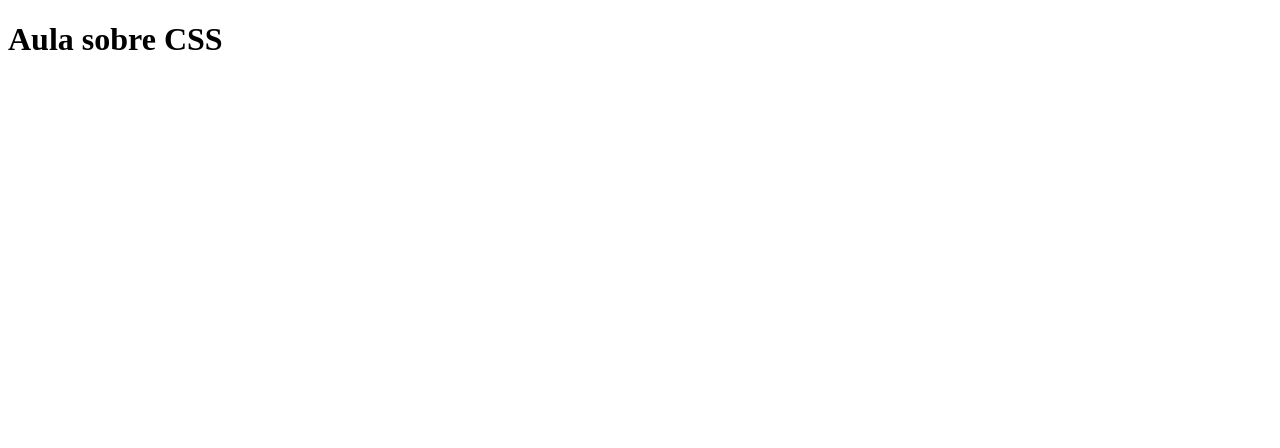
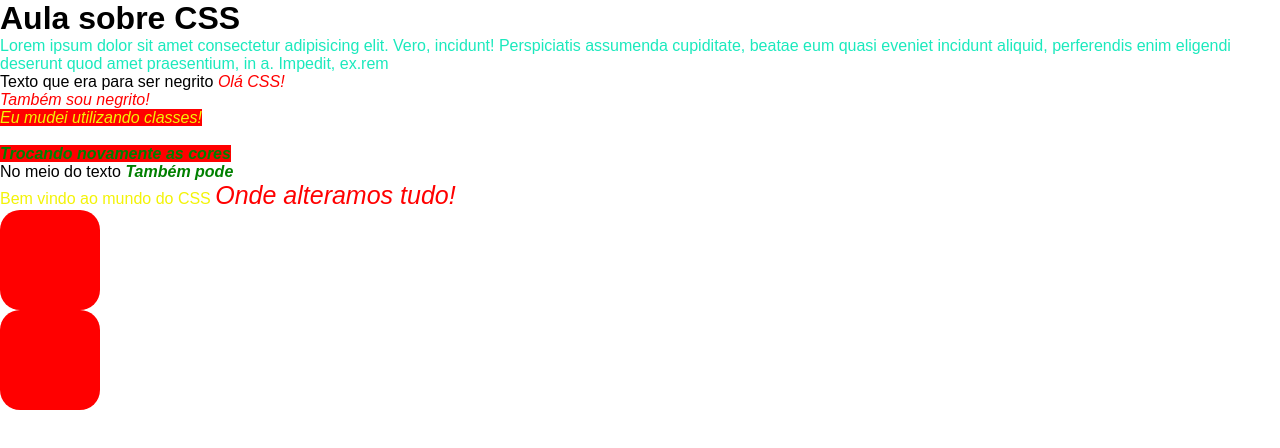
Before and after one commit to Pedrinho012-1/aulasDw, a plain HTML site: page aula3-04-03-css/index.html in a window 1280 px wide. Drawn offline with Linux system fonts and the light colour scheme.

Commit message:
Meu primeiro commit

```diff
--- /dev/null
+++ b/aula3-04-03-css/css/reset.css
@@ -0,0 +1,35 @@
+/*
+Este arquivo limpa o css proprietário do navegador
+*/
+
+/*
+*-> todos os elementos!
+::before -> pseudo elementos que venha antes
+::after -> pseudo elementos que venham depois
+*/
+*,
+*::before,
+*::after{
+    margin: 0;
+    padding: 0;
+    box-sizing: border-box;
+}
+
+html{
+    font-size: 16px;
+}
+
+body{
+    font-family: Arial, Helvetica, sans-serif;
+}
+
+/*
+Daqui em diante, podemos definir css padrões
+para os elementos do HTML
+Ex: a{...}
+*/
+
+a{
+    text-decoration: none;
+    color: inherit; /* Pega a cor do elemento pai */
+}
--- a/aula3-04-03-css/css/style.css
+++ b/aula3-04-03-css/css/style.css
@@ -0,0 +1,7 @@
+.texto-amarelo{
+    color: rgb(243, 243, 7)
+}
+
+.texto-verde{
+    font-weight: 900;
+}
--- a/aula3-04-03-css/index.html
+++ b/aula3-04-03-css/index.html
@@ -3,9 +3,93 @@
 <head>
     <title>CSS</title>
     <meta charset="UTF-8">
+
+    <!-- CSS Interno -> TAG style no HEAD-->
+    <style>
+        /*Existem 3 formas de aplicar o css em elementos:
+        TAG -> utilizando o nome da TAG. Ex: b{...}
+        .classe -> criamos uma classe para reaprpoveitar o mesmo CSS em vários locais. Ex: .azul{...}
+        #id -> definimos um id para o elemento, aplica somente a ele, só podendo haver 1 id com aquele nome.
+        Ex: #logo{...}
+        */
+
+b{
+    font-weight: normal;
+    color: #f00; /*Cor simplificada: ff 00 00 */
+    font-style: italic;
+}
+
+.texto-verde{
+    color: green !important;
+}
+
+.texto-amarelo{
+    color: yellow;
+}
+
+.fundo-vermelho{
+    background: #f00;
+}
+
+.fundo-azul{
+    background-color: #00f;
+}
+
+#quadrado{
+    height: 100px;
+    width: 100px;
+    border-radius: 20px;
+    background-color: #f00;
+}
+
+</style>
+
+<!--Tem que decorar, pois cai em prova -->
+<!-- CSS Externo -> Adiciona arquivos.css à página -->
+<link rel="stylesheet" href="css/style.css">
+<!-- Este deve ser o primeiro css da página (aqui tá errado)-->
+<link rel="stylesheet" href="css/reset.css">
+
 </head>
 <body>
     <h1>Aula sobre CSS</h1>
 
+    <!-- CSS Inline -> Direto no elemento HTML-->
+    <P style="color: #1be9bd">
+        Lorem ipsum dolor sit amet consectetur adipisicing elit. Vero, incidunt! Perspiciatis assumenda cupiditate, beatae eum quasi eveniet incidunt aliquid, perferendis enim eligendi deserunt quod amet praesentium, in a. Impedit, ex.rem
+    </P>
+
+    <p>
+        Texto que era para ser negrito <b>Olá CSS!</b>
+    </p>
+    <b>
+        Também sou negrito!
+    </b> <br>
+
+    <!-- Para utilizar classes utilizamos a propriedade class -->
+
+    <b class="texto-amarelo fundo-vermelho">
+        Eu mudei utilizando classes!
+    </b>
+    <br> <br>
+    <b class="texto-verde fundo-vermelho">
+        Trocando novamente as cores
+    </b>
+
+     <p>
+        No meio do texto <i class="texto-verde"> Também pode</i>
+    </p>
+
+    <p class="texto-amarelo">
+        Bem vindo ao mundo do CSS
+        <b style="font-size: 25px;">Onde alteramos tudo!</b>
+    </p>
+
+    <div id="quadrado">
+        <!-- O ID precisa ser único na página -->
+    </div>
+
+    <div id="quadrado" class="texto-verde"></div>
+
 </body>
 </html>
```
Also changed, not shown: inicio.txt (deleted).
